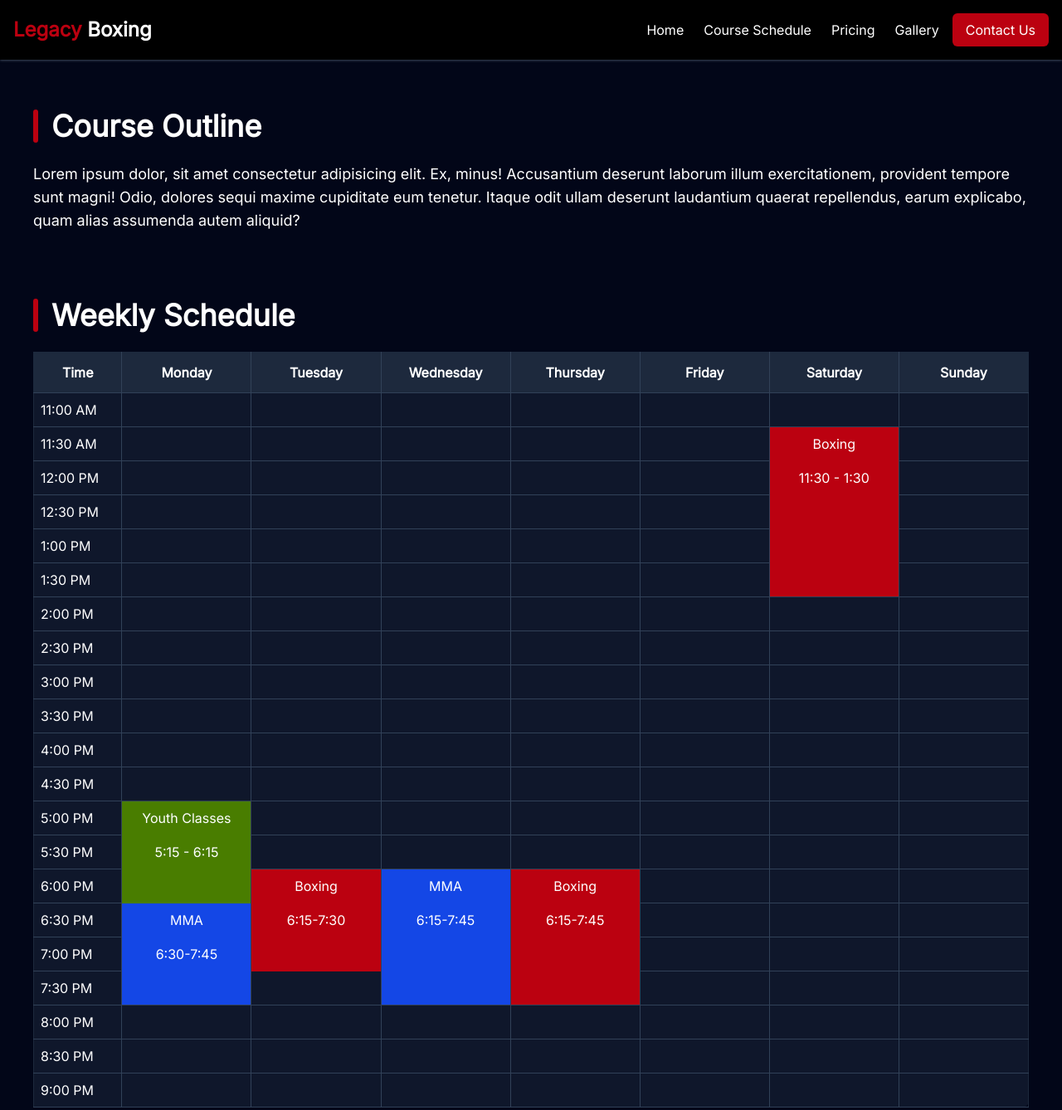
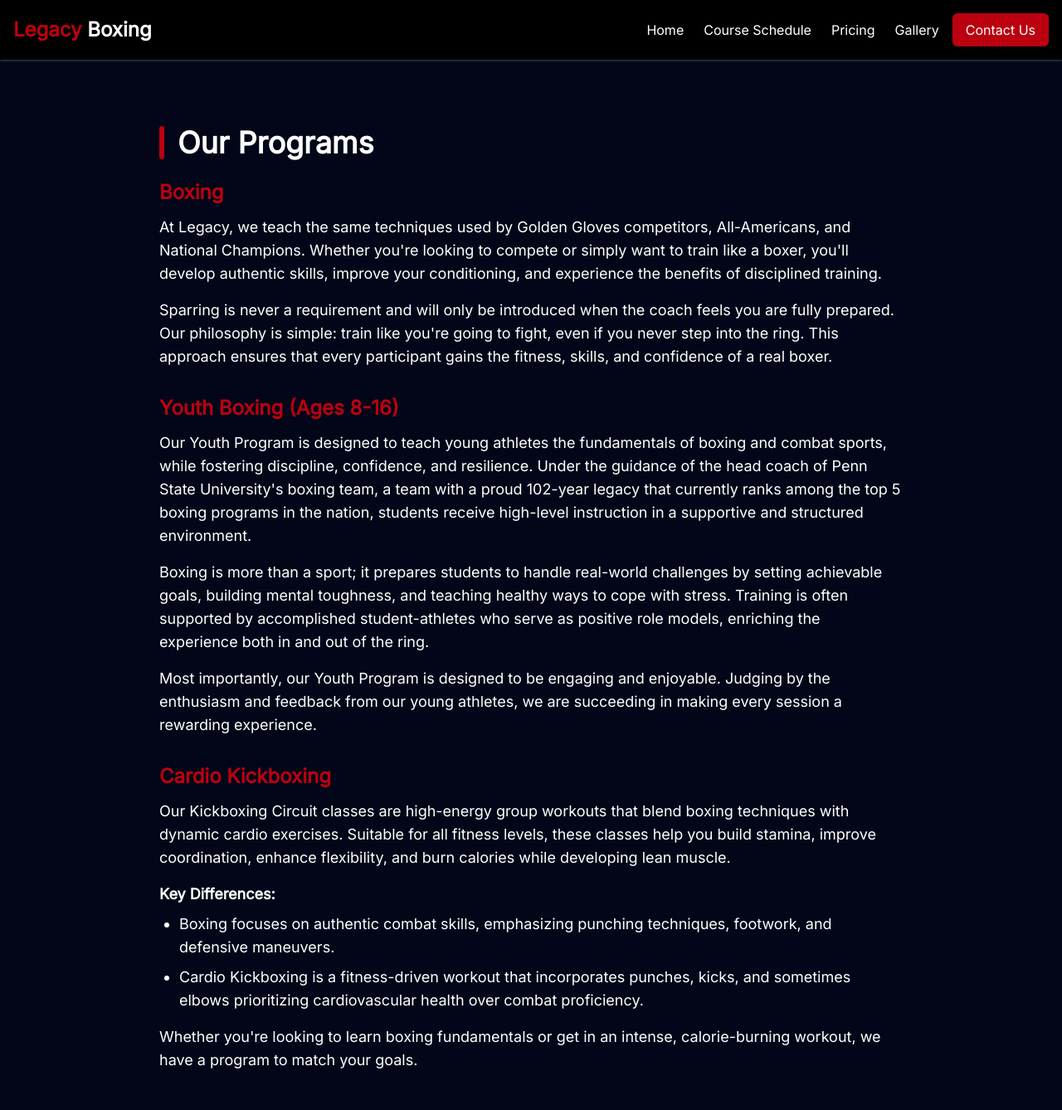
Before and after one commit to ParkerPosy/LegacyBoxing, a plain HTML site: page pages/schedule.html in a window 1280 px wide. Shown: the top 1338 px of the page at 83% size. Drawn offline with nearby package versions, Linux system fonts and the light colour scheme.

Commit message:
update schedule

```diff
--- a/pages/schedule.html
+++ b/pages/schedule.html
@@ -85,26 +85,78 @@
       <div legacy-boxing-component="../components/header.html"></div>
     </div>
 
-    <div class="mx-10">
-      <div class="pt-15">
-        <div class="container mx-auto max-w-7xl">
+    <div class="mx-10 py-10">
+      <div class="py-10">
+        <div class="container mx-auto max-w-4xl">
           <div class="flex items-center gap-4 mb-6">
             <div class="h-10 w-1.5 bg-boxing-red rounded-full">
             </div>
-            <h2 class="text-3xl md:text-4xl font-bold">Course Outline</h2>
+            <h2 class="text-3xl md:text-4xl font-bold">Our Programs</h2>
           </div>
 
-          <div class="text-lg space-y-4">
-            <p>Lorem ipsum dolor, sit amet consectetur adipisicing elit. Ex, minus! Accusantium deserunt laborum illum
-              exercitationem, provident tempore sunt magni! Odio, dolores sequi maxime cupiditate eum tenetur. Itaque
-              odit ullam deserunt laudantium quaerat repellendus, earum explicabo, quam alias assumenda autem aliquid?
-            </p>
+          <!-- Adult Boxing Program -->
+          <div class="mb-8">
+            <h3 class="text-2xl font-bold text-boxing-red mb-3">Boxing</h3>
+            <div class="text-lg space-y-4">
+              <p>At Legacy, we teach the same techniques used by Golden Gloves competitors, All-Americans, and National
+                Champions. Whether you're looking to compete or simply want to train like a boxer, you'll develop
+                authentic skills, improve your conditioning, and experience the benefits of disciplined training.</p>
+
+              <p>Sparring is never a requirement and will only be introduced when the coach feels you are fully
+                prepared. Our philosophy is simple: train like you're going to fight, even if you never step into the
+                ring. This approach ensures that every participant gains the fitness, skills, and confidence of a real
+                boxer.</p>
+            </div>
+          </div>
+
+          <!-- Youth Boxing Program -->
+          <div class="mb-8">
+            <h3 class="text-2xl font-bold text-boxing-red mb-3">Youth Boxing (Ages 8-16)</h3>
+            <div class="text-lg space-y-4">
+              <p>Our Youth Program is designed to teach young athletes the fundamentals of boxing and combat sports,
+                while fostering discipline, confidence, and resilience. Under the guidance of the head coach of Penn
+                State University's boxing team, a team with a proud 102-year legacy that currently ranks among the top 5
+                boxing
+                programs in the nation, students receive high-level instruction in a supportive and structured
+                environment.</p>
+
+              <p>Boxing is more than a sport; it prepares students to handle real-world challenges by setting achievable
+                goals, building mental toughness, and teaching healthy ways to cope with stress. Training is often
+                supported by accomplished student-athletes who serve as positive role models, enriching the experience
+                both in and out of the ring.</p>
+
+              <p>Most importantly, our Youth Program is designed to be engaging and enjoyable. Judging by the enthusiasm
+                and feedback from our young athletes, we are succeeding in making every session a rewarding experience.
+              </p>
+            </div>
+          </div>
+
+          <!-- Cardio Boxing / Circuit -->
+          <div>
+            <h3 class="text-2xl font-bold text-boxing-red mb-3">Cardio Kickboxing</h3>
+            <div class="text-lg space-y-4">
+              <p>Our Kickboxing Circuit classes are high-energy group workouts that blend boxing
+                techniques with dynamic cardio exercises. Suitable for all fitness levels, these classes help you build
+                stamina, improve coordination, enhance flexibility, and burn calories while developing lean muscle.</p>
+
+              <p class="font-semibold mt-4 mb-2">Key Differences:</p>
+
+              <ul class="list-disc pl-6 space-y-2">
+                <li>Boxing focuses on authentic combat skills, emphasizing punching techniques, footwork, and defensive
+                  maneuvers.</li>
+                <li>Cardio Kickboxing is a fitness-driven workout that incorporates punches, kicks, and sometimes
+                  elbows prioritizing cardiovascular health over combat proficiency.</li>
+              </ul>
+
+              <p class="mt-4">Whether you're looking to learn boxing fundamentals or get in an intense, calorie-burning
+                workout, we have a program to match your goals.</p>
+            </div>
           </div>
         </div>
       </div>
 
-      <div class="pt-20 pb-30">
-        <div class="container mx-auto max-w-7xl">
+      <div class="py-10">
+        <div class="container mx-auto max-w-4xl">
           <div class="flex items-center gap-4 mb-6">
             <div class="h-10 w-1.5 bg-boxing-red rounded-full">
             </div>
```
Also changed, not shown: index.html (+14 -14 lines).
